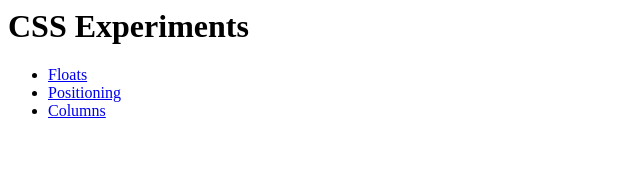
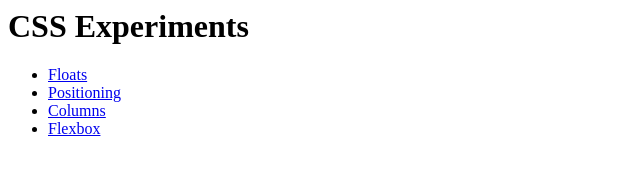
Before and after one commit to guy-stapleton/css-experiments, a plain HTML site: page index.html in a window 1280 px wide. Shown: the full height of the page, 0-640 px from the left. Drawn offline with Linux system fonts and the light colour scheme.

Commit message:
Added link to pages/flexbox.html

```diff
--- a/index.html
+++ b/index.html
@@ -12,6 +12,7 @@
                 <li><a href="./pages/floats.html">Floats</a></li>
                 <li><a href="./pages/positioning.html">Positioning</a></li>
                 <li><a href="./pages/columns.html">Columns</a></li>
+                <li><a href="./pages/flexbox.html">Flexbox</a></li>
             </ul>
         </div>
     </body>
```
